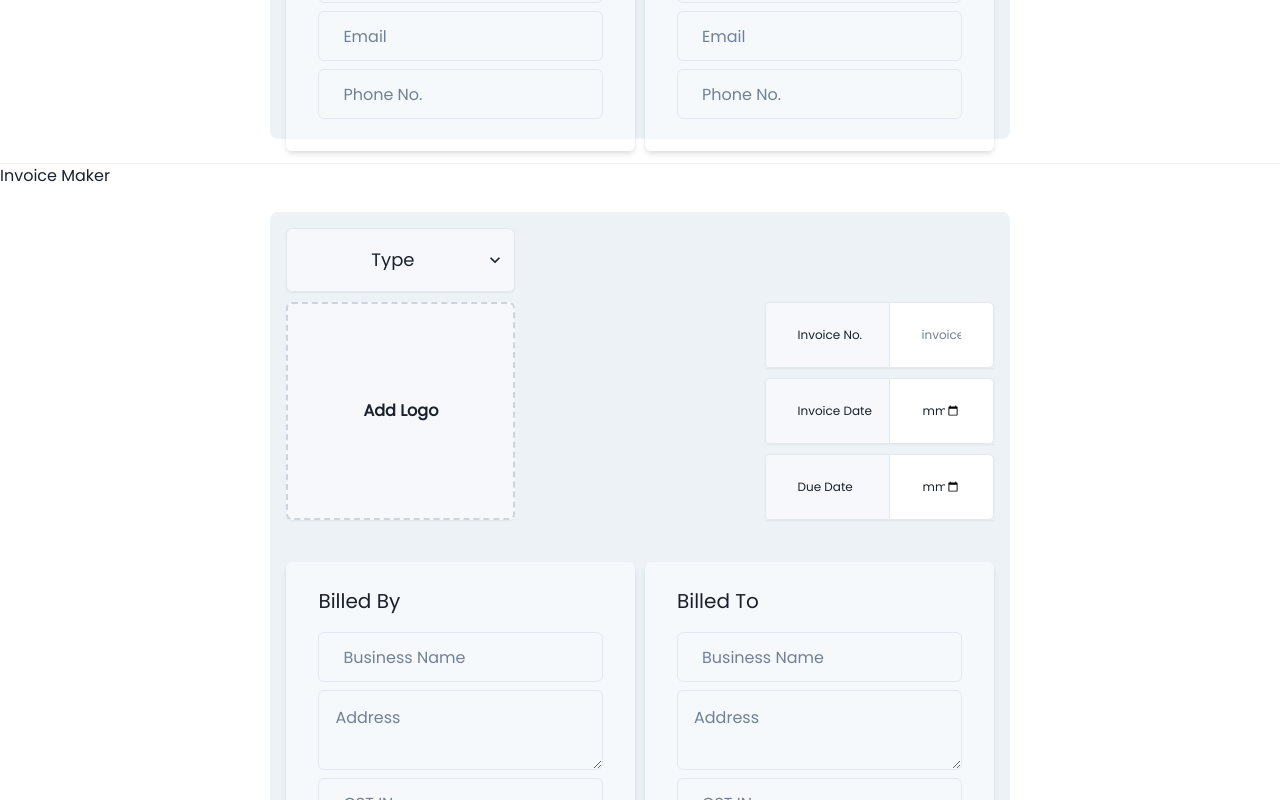
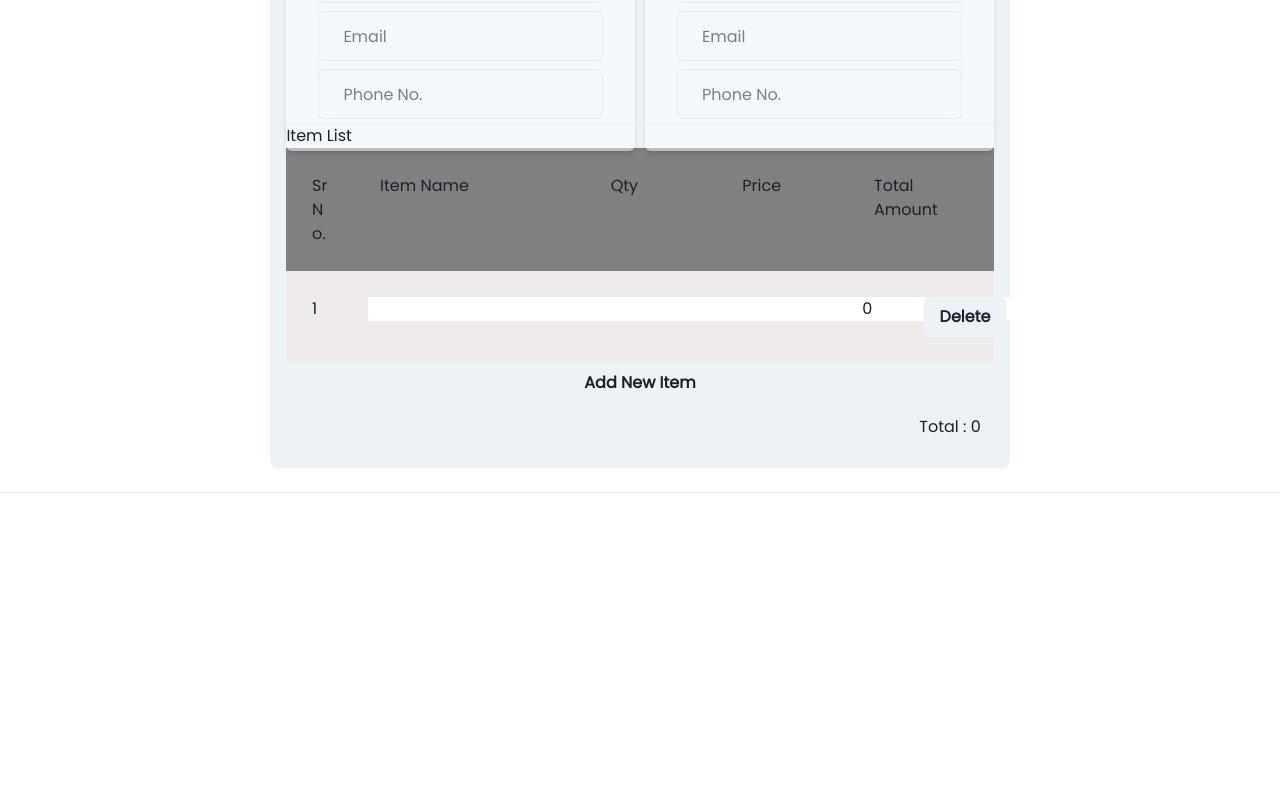
Before and after one commit to Bubbble-Studio/invoice-maker, a Next.js app: page / in a window 1280 px wide. Shown: the part 820-1620 px from the top of the page. After the commit the page ends 1313 px from the top, so only its background shows below. Built offline with nearby package versions, Linux system fonts and the light colour scheme.

Commit message:
added itemList component

```diff
--- a/src/components/InvoiceArea/invoiceArea.tsx
+++ b/src/components/InvoiceArea/invoiceArea.tsx
@@ -1,6 +1,8 @@
 import styles from "./invoiceArea.module.css";
 import { Box, Divider, Flex } from "@chakra-ui/react";
 import DetailsSection from "./DetailSection/detailSection";
+import ItemsList from "../itemsList/itemsList";
+
 const InvoiceForm = () => {
   const handleSubmit = (e: React.FormEvent<HTMLFormElement>) => {
     console.log("submitted");
@@ -19,6 +21,8 @@ const InvoiceForm = () => {
       >
         <form onSubmit={handleSubmit}>
           <DetailsSection />
+          <Divider />
+          <ItemsList />
         </form>
       </Box>
     </Flex>
--- a/src/pages/index.tsx
+++ b/src/pages/index.tsx
@@ -5,7 +5,6 @@ import styles from "@/styles/Home.module.css";
 import Navbar from "../components/Navbar";
 import InvoiceArea from "../components/InvoiceArea/invoiceArea";
 import { Heading, Text, Box, Center, Flex, Divider } from "@chakra-ui/react";
-import ItemsList from "../components/itemsList/itemsList"
 
 const inter = Inter({ subsets: ["latin"] });
 
@@ -43,10 +42,6 @@ export default function Home() {
         <Divider />
         <InvoiceArea />
         <Divider />
-        <h1>Invoice Maker</h1>
-        <InvoiceArea/>
-        {/* <InvoiceArea /> */}
-        <ItemsList/>
       </main>
     </>
   );
```
